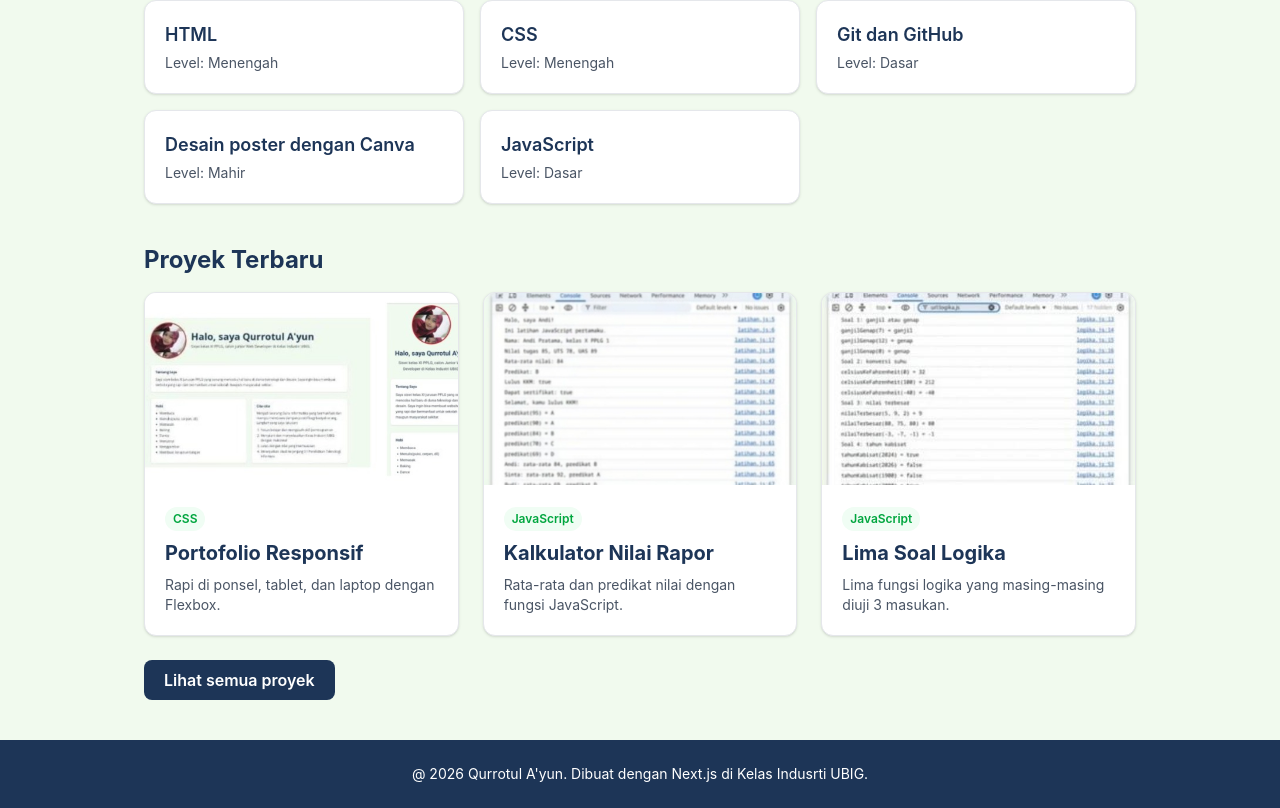
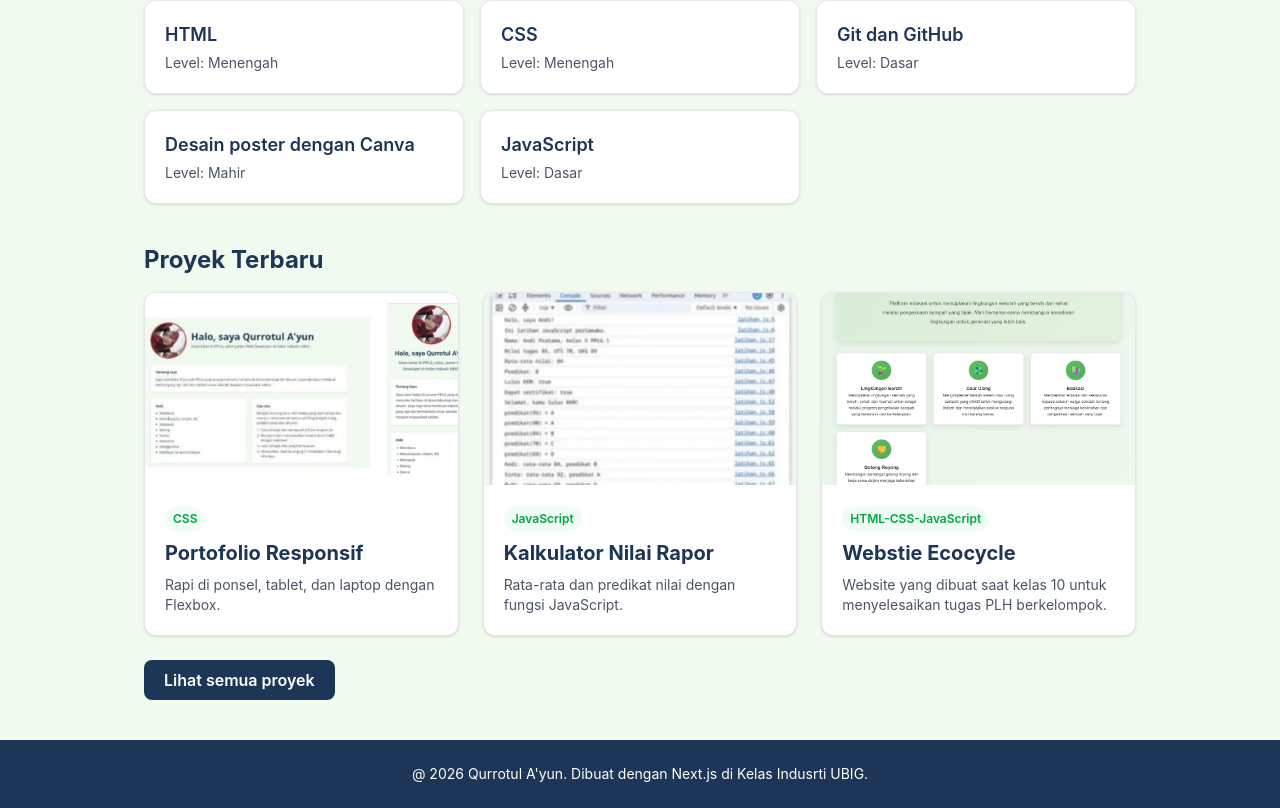
Before and after one commit to ayunqurrotul57-glitch/portofolio-next, a Next.js app: page / in a window 1280 px wide. Shown: the part 368-1176 px from the top of the page. Built offline with nearby package versions, Linux system fonts and the light colour scheme.

Commit message:
feat: update gambar dan soal logika

```diff
--- a/src/data/proyek.js
+++ b/src/data/proyek.js
@@ -64,17 +64,17 @@ export const proyek = [
             "Hasil ditampilkan di Console",
         ],
     },
-    {
-        slug: "soal-logika",
-        judul: "Lima Soal Logika",
-        kategori: "JavaScript",
-        minggu: "Minggu 06",
-        gambar: "/proyek/proyek-logika.png",
-        deskripsi: "Lima fungsi logika yang masing-masing diuji 3 masukan.",
+        {
+        slug: "web-eco",
+        judul: "Webstie Ecocycle",
+        kategori: "HTML-CSS-JavaScript",
+        minggu: "Saat kelas 10",
+        gambar: "/proyek/proyek-eco.png",
+        deskripsi: "Website yang dibuat saat kelas 10 untuk menyelesaikan tugas PLH berkelompok.",
         fitur: [
-            "Ganjil-genap, konversi suhu, dan nilai terbesar",
-            "Tahun kabisat dan harga setelah diskon",
-            "Setiap fungsi diuji dengan tiga masukan",
+            "Berisi artikel yang berbentuk buku majalah yang di flip",
+            "Terdapat Game Teka teki silang tentang kebersihan lingkungan dan pengelolaan sampah.",
+            "Galeri berisi dokumentasi kegiatan kebersihan lingkungan dan pengelolaan sampah serta video edukasi singkat.",
         ],
     },
 ];
```
Also changed, not shown: public/proyek/proyek-eco.png (added).
